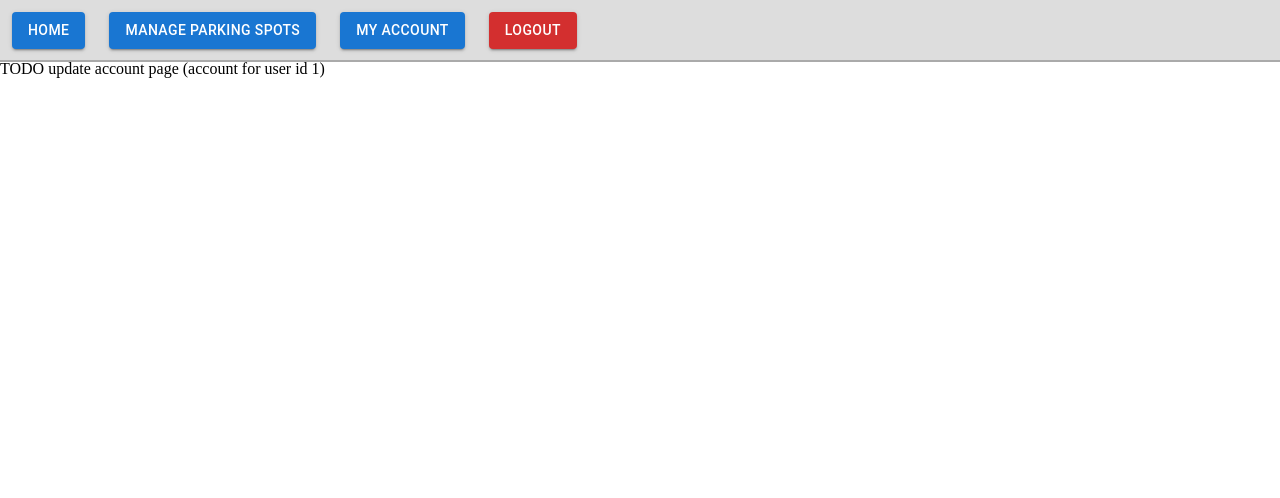
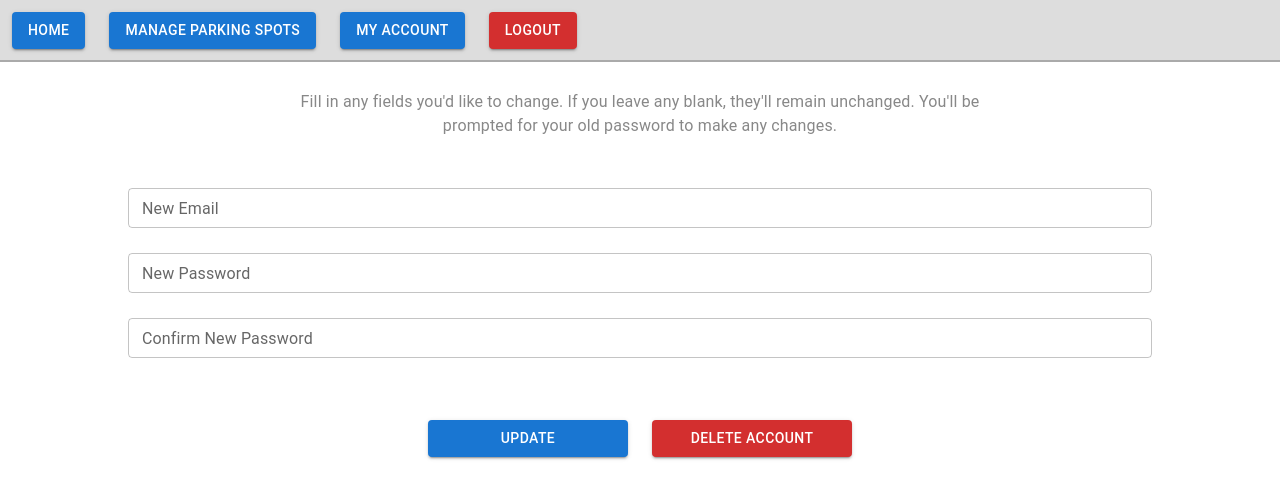
Before and after one commit to RunChennnn/Parking-Space-Booking, a React (Create React App) app in the folder frontend/vroom/: page /account/1/update in a window 1280 px wide. Shown: the top 498 px of the page. Built offline with nearby package versions, Linux system fonts and the light colour scheme; no server answers.

Commit message:
deleting account works on frontend

```diff
--- /dev/null
+++ b/frontend/vroom/src/components/AuthPopup.jsx
@@ -0,0 +1,60 @@
+import React from "react";
+import { Alert, Button, Dialog, DialogTitle, DialogContent, DialogContentText, DialogActions, TextField } from "@mui/material";
+import makeRequest from "../utilities/makeRequest";
+
+function AuthPopup (props) {
+
+  const [password, setPassword] = React.useState('');
+  const [showError, setShowError] = React.useState(false);
+
+  const textFieldStyle = {
+    width: '100%',
+    backgroundColor: '#fff',
+    margin: '20px 0 0 0',
+    padding: '0'
+  }
+
+  const errorStyle = {
+    margin: '5px 24px',
+    padding: '0 10px',
+  };
+
+  async function onConfirm () {
+    const response = await makeRequest('POST', `auth/${localStorage.getItem('vroom-id')}`, { password: password });
+    if (!response.error) {
+      props.onConfirm();
+    } else {
+      setShowError(true);
+    }
+  };
+
+  function onBack () {
+    setShowError(false);
+    setPassword('');
+    props.onBack()
+  }
+
+  return (
+    <>
+      <Dialog open={props.show}>
+        <DialogTitle>
+          Authentication required
+        </DialogTitle>
+        <DialogContent>
+          <DialogContentText>
+            Please input your password below to confirm your request.
+          </DialogContentText>
+          <TextField style={textFieldStyle} size='small' label='Current Password' autoComplete="off" value={password} onChange={(e) => setPassword(e.target.value)} />
+        </DialogContent>
+        {showError && (<Alert severity="error" style={errorStyle}>Incorrect password, please try again.</Alert>)}
+        <DialogActions>
+          <Button variant="outlined" onClick={onBack}>Back</Button>
+          <Button variant="contained" onClick={onConfirm}>Confirm</Button>
+        </DialogActions>
+
+      </Dialog>
+    </>
+  )
+}
+
+export default AuthPopup
--- a/frontend/vroom/src/components/UpdateAccount.jsx
+++ b/frontend/vroom/src/components/UpdateAccount.jsx
@@ -1,17 +1,90 @@
 import React from "react"
 import { useParams } from 'react-router-dom'
 import NavigationBar from "./NavigationBar"
+import AuthPopup from "./AuthPopup"
+import { Button, TextField, Typography } from "@mui/material"
+import makeRequest from "../utilities/makeRequest"
+import { useNavigate } from "react-router-dom"
 
 function UpdateAccount () {
 
-  const params = useParams()
+  const navigate = useNavigate();
+  const params = useParams();
+  const [email, setEmail] = React.useState('');
+  const [password, setPassword] = React.useState('');
+  const [confirmPassword, setConfirmPassword] = React.useState('');
+  const [showUpdatePopup, setShowUpdatePopup] = React.useState(false);
+  const [showDeletePopup, setShowDeletePopup] = React.useState(false);
+
+  const instructionStyle = {
+    marginTop: '30px',
+    marginLeft: 'calc(25vw - 30px)',
+    color: '#888',
+    width: 'calc(50vw + 60px)'
+  };
+
+  const inputStyle = {
+    backgroundColor: '#fff',
+    margin: '0',
+    padding: '0'
+  };
+
+  const formStyle = {
+    margin: '0',
+    padding: '50px 10vw',
+    display: 'flex',
+    flexDirection: 'column',
+    rowGap: '25px',
+  };
+
+  const buttonRowStyle = {
+    display: 'flex',
+    flexDirection: 'row',
+    justifyContent: 'center',
+    margin: '0 auto',
+  };
+
+  const buttonStyle = {
+    margin: '12px',
+    width: '200px',
+  };
+
+
+  function pressUpdate () {
+    setShowUpdatePopup(true);
+  }
+
+  function pressDeleteAccount () {
+    setShowDeletePopup(true);
+  }
+
+  function doUpdate () {
+    console.log('Not implemented yet (not for sprint 1)');
+    navigate(`/account/${params.userID}`)
+  }
+
+  async function doDelete () {
+    await makeRequest('DELETE', `user/${params.userID}/delete`);
+    navigate(`/`);
+  }
 
   return (
     <>
       <NavigationBar />
-      <p>
-        TODO update account page (account for user id {params.userID})
-      </p>
+      <Typography style={instructionStyle} align='center'>
+        Fill in any fields you'd like to change. If you leave any blank, they'll remain unchanged. You'll be prompted for your old password to make any changes.
+      </Typography>
+      <div style={formStyle}>
+        <TextField variant='outlined' disabled={showUpdatePopup || showDeletePopup} size='small' autoComplete="off" label='New Email' placeholder="example@email.com" style={inputStyle} value={email} onChange={(e) => setEmail(e.target.value)}></TextField>
+        <TextField variant='outlined' disabled={showUpdatePopup || showDeletePopup} size='small' autoComplete="off" label='New Password' type='password' style={inputStyle} value={password} onChange={(e) => setPassword(e.target.value)}></TextField>
+        <TextField variant='outlined' disabled={showUpdatePopup || showDeletePopup} size='small' autoComplete="off" label='Confirm New Password' type='password' style={inputStyle} value={confirmPassword} onChange={(e) => setConfirmPassword(e.target.value)}></TextField>
+      </div>
+      <div style={buttonRowStyle}>
+        <Button variant="contained" style={buttonStyle} onClick={pressUpdate}>Update</Button>
+        <Button variant="contained" color='error' style={buttonStyle} onClick={pressDeleteAccount}>Delete Account</Button>
+      </div>
+      <AuthPopup show={showUpdatePopup} onConfirm={doUpdate} onBack={() => setShowUpdatePopup(false)} />
+      <AuthPopup show={showDeletePopup} onConfirm={doDelete} onBack={() => setShowDeletePopup(false)} />
     </>
   )
 }
```
Also changed, not shown: 1 other file (tests, documents, lock files or other folders).
